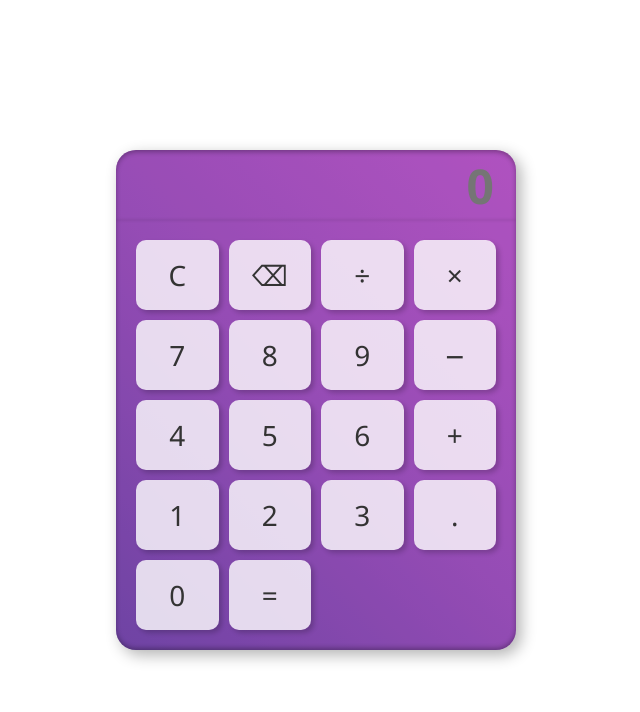
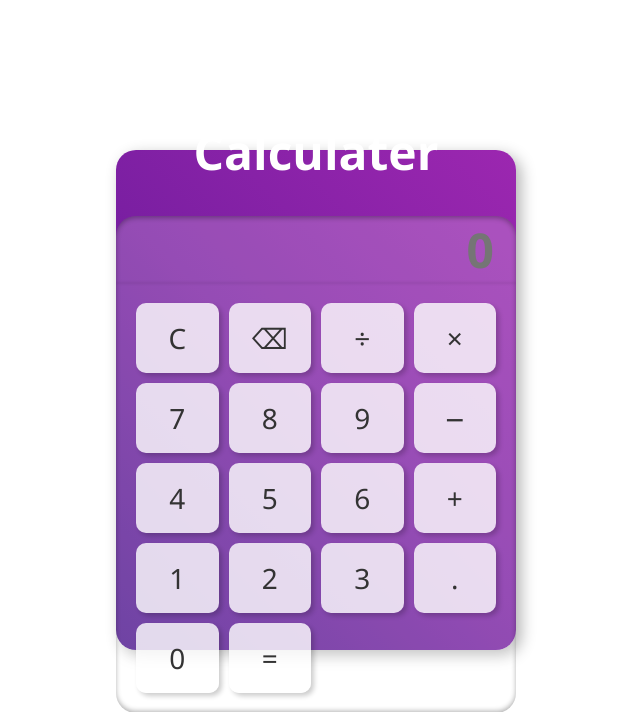
Before and after one commit to kumhar98/calculater, a PHP site: page /calculater.php in a window 1280 px wide. Shown: the top 712 px of the page, without its empty margins (324-964 px from the left). Run offline with PHP 8.4, Linux system fonts and the light colour scheme.

Commit message:
(add title)

```diff
--- a/text27/calculater.php
+++ b/text27/calculater.php
@@ -148,6 +148,7 @@ button.clear {
   </head>
   <body>
     <div class="calculator">
+      <h1 align="center">Calculater</h1>
       <div class="display">
         <input type="text" id="input" placeholder="0" readonly>
       </div>
```
